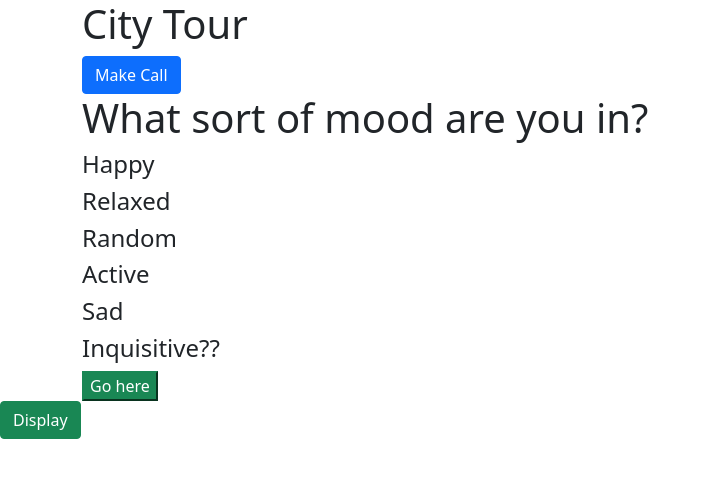
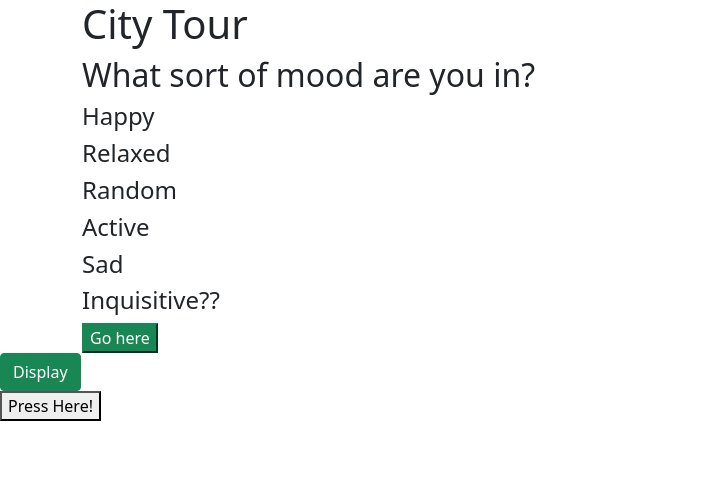
Before and after one commit to paigetiedeman/city-tour, a website built with webpack: page src/index.html in a window 1280 px wide. Shown: the whole page, without its empty margins (0-711 px from the left). Built offline with nearby package versions, Linux system fonts and the light colour scheme.

Commit message:
add div for movies output

```diff
--- a/src/index.html
+++ b/src/index.html
@@ -7,9 +7,7 @@
 <body>
   <div id="container" class="container">
     <h1>City Tour</h1>
-
-      <div id="btn" class="btn btn-primary">Make Call</div>
-      <h1>What sort of mood are you in?</h1>
+    <h2>What sort of mood are you in?</h2>
     <form id="get-location">
       <!-- <input type="text" id="location" placeholder="ex: Paris" /><br /> -->
       <div id ="moods">
@@ -24,5 +22,11 @@
     </form>
   </div>
   <div id="display-button" class="btn btn-success">Display</div>
+  <div class="movies">
+    <div class="row" id="movies">
+
+    </div>
+    <button class="test-button" type="button">Press Here!</button>
+  </div>
 </body>
 </html>
```
Lines whose indentation alone changed are shown as unchanged.
